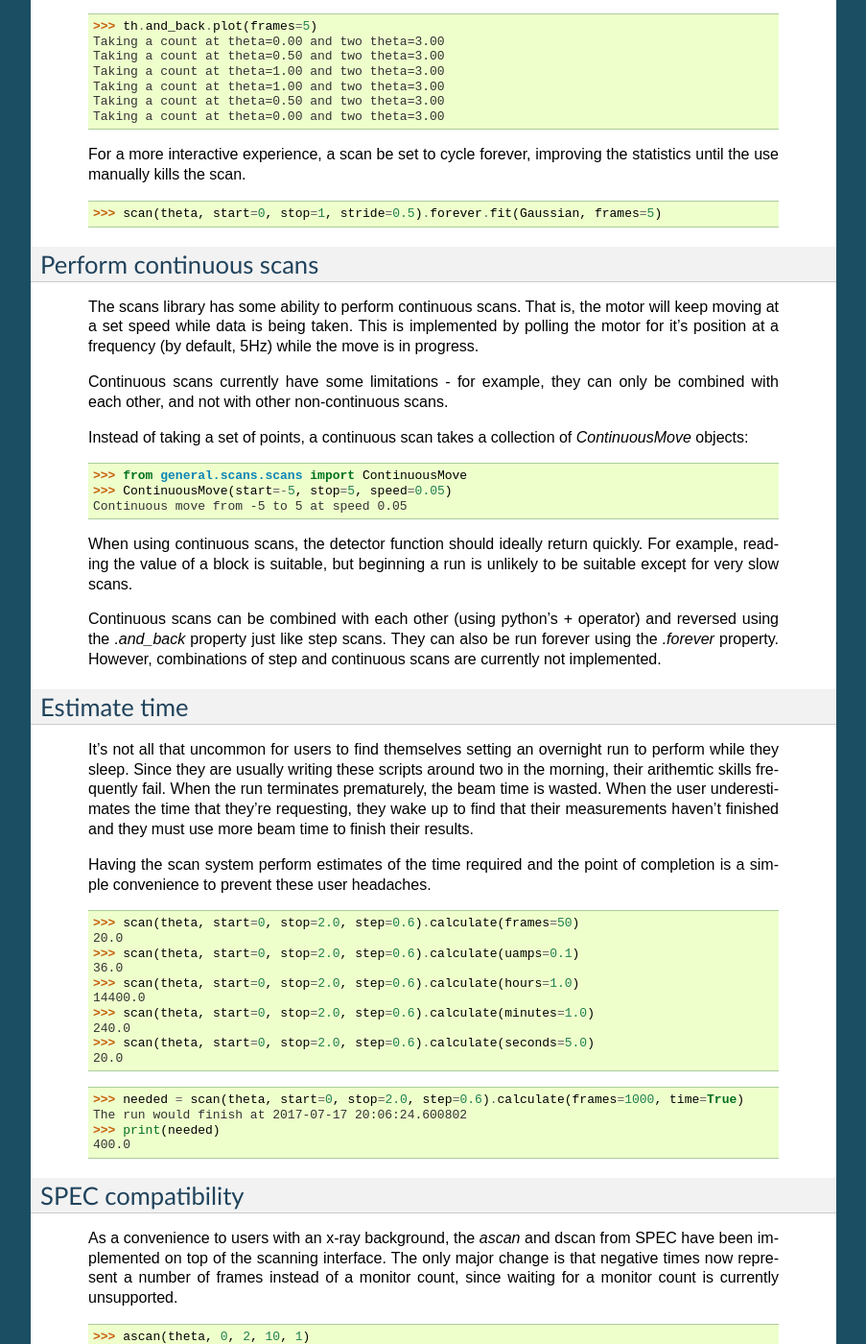
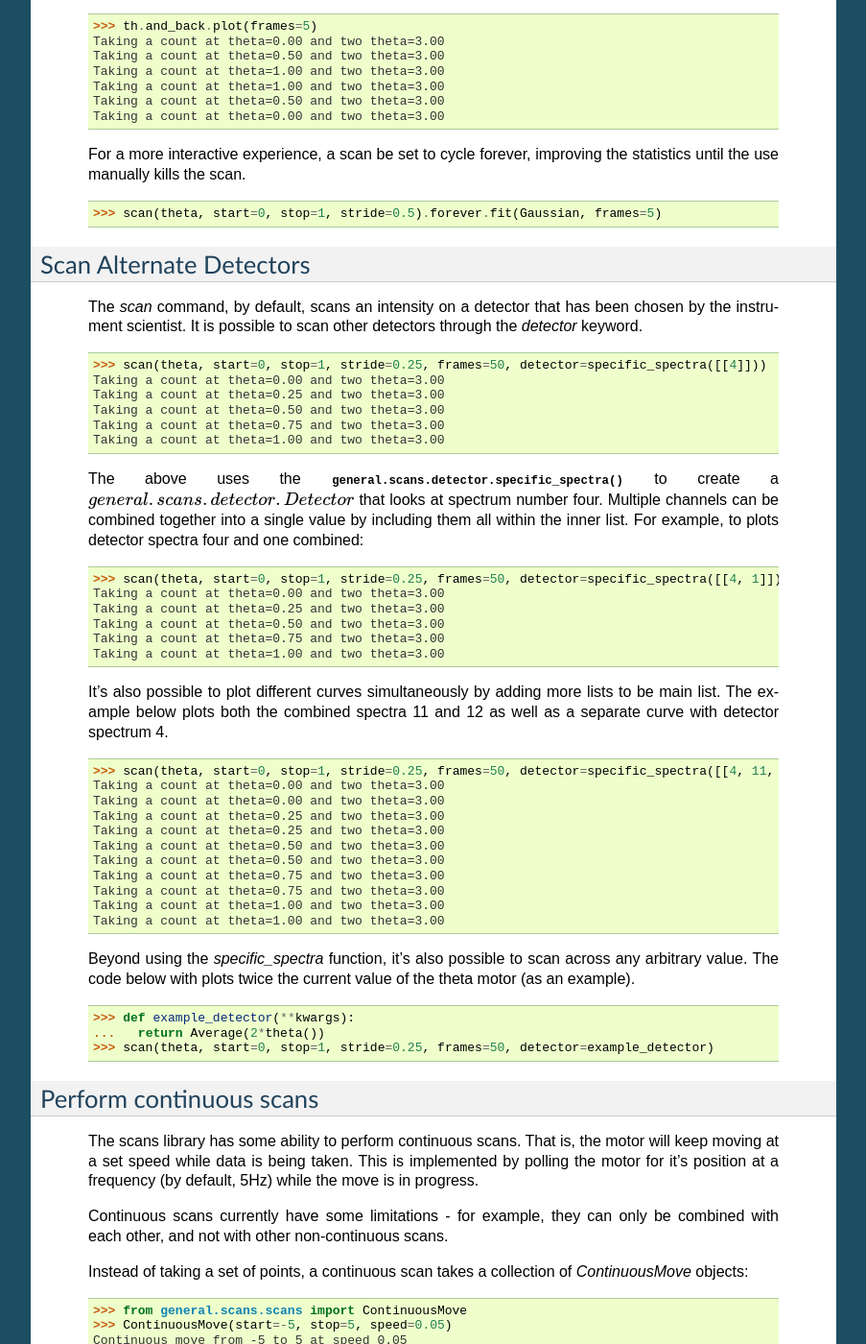
Before and after one commit to ISISNeutronMuon/InstrumentScripts, a Sphinx documentation site: the page built from doc/source/scans/tutorial.rst, in a window 1280 px wide and 1400 px high, scrolled down 11472 px. Shown: the whole window at 96% size, without its empty margins (198-1101 px from the left). Built offline with Sphinx 7.4.7, drawn with Linux system fonts in a browser that asks for light colours; some of the changed text lies outside the part shown.

Commit message:
Initial tutorial on different detectors

```diff
--- a/doc/source/scans/tutorial.rst
+++ b/doc/source/scans/tutorial.rst
@@ -466,6 +466,57 @@ Perform complex scans
 
   >>> scan(theta, start=0, stop=1, stride=0.5).forever.fit(Gaussian, frames=5) #doctest: +SKIP
 
+Scan Alternate Detectors
+------------------------
+
+  The `scan` command, by default, scans an intensity on a detector
+  that has been chosen by the instrument scientist.  It is possible to
+  scan other detectors through the `detector` keyword.
+
+  >>> scan(theta, start=0, stop=1, stride=0.25, frames=50, detector=specific_spectra([[4]]))
+  Taking a count at theta=0.00 and two theta=3.00
+  Taking a count at theta=0.25 and two theta=3.00
+  Taking a count at theta=0.50 and two theta=3.00
+  Taking a count at theta=0.75 and two theta=3.00
+  Taking a count at theta=1.00 and two theta=3.00
+
+  The above uses the :meth:`general.scans.detector.specific_spectra`
+  to create a :math:`general.scans.detector.Detector` that looks at
+  spectrum number four.  Multiple channels can be combined together
+  into a single value by including them all within the inner list.
+  For example, to plots detector spectra four and one combined:
+
+  >>> scan(theta, start=0, stop=1, stride=0.25, frames=50, detector=specific_spectra([[4, 1]]))
+  Taking a count at theta=0.00 and two theta=3.00
+  Taking a count at theta=0.25 and two theta=3.00
+  Taking a count at theta=0.50 and two theta=3.00
+  Taking a count at theta=0.75 and two theta=3.00
+  Taking a count at theta=1.00 and two theta=3.00
+
+  It's also possible to plot different curves simultaneously by adding
+  more lists to be main list.  The example below plots both the
+  combined spectra 11 and 12 as well as a separate curve with detector
+  spectrum 4.
+
+  >>> scan(theta, start=0, stop=1, stride=0.25, frames=50, detector=specific_spectra([[4, 11, 12], [4, 1]]))
+  Taking a count at theta=0.00 and two theta=3.00
+  Taking a count at theta=0.00 and two theta=3.00
+  Taking a count at theta=0.25 and two theta=3.00
+  Taking a count at theta=0.25 and two theta=3.00
+  Taking a count at theta=0.50 and two theta=3.00
+  Taking a count at theta=0.50 and two theta=3.00
+  Taking a count at theta=0.75 and two theta=3.00
+  Taking a count at theta=0.75 and two theta=3.00
+  Taking a count at theta=1.00 and two theta=3.00
+  Taking a count at theta=1.00 and two theta=3.00
+
+  Beyond using the `specific_spectra` function, it's also possible to
+  scan across any arbitrary value.  The code below with plots twice
+  the current value of the theta motor (as an example).
+
+  >>> def example_detector(**kwargs):
+  ...   return Average(2*theta())
+  >>> scan(theta, start=0, stop=1, stride=0.25, frames=50, detector=example_detector)
 
 Perform continuous scans
 ------------------------
```
